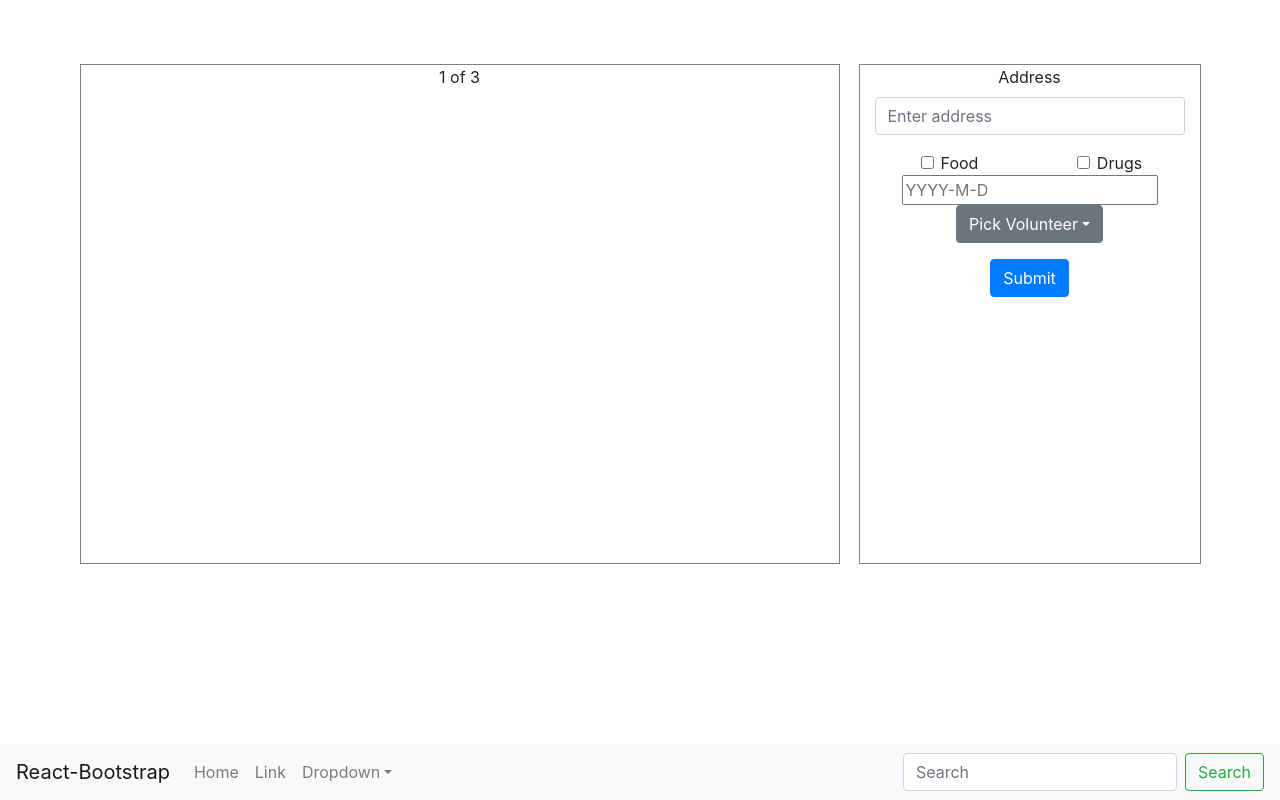
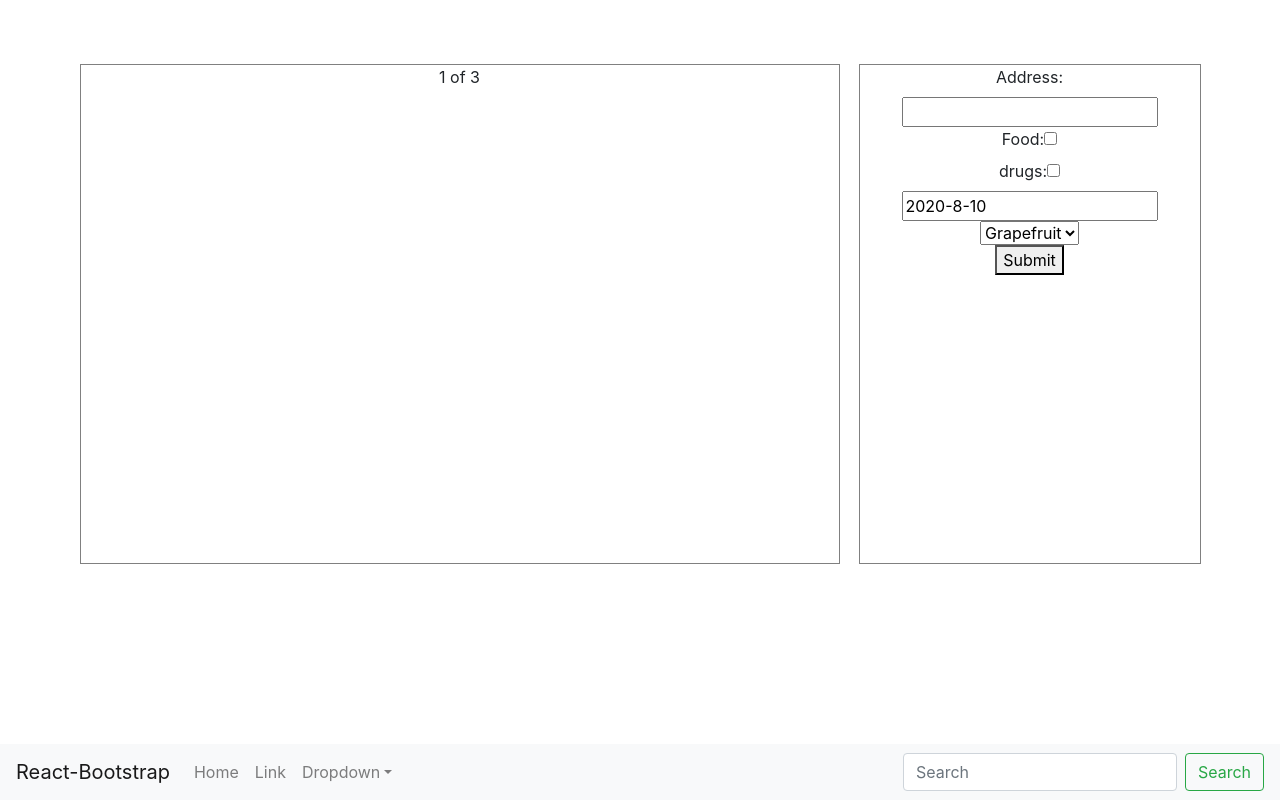
Before and after one commit to yohananha/Karov, a React (Create React App) app: page / in a window 1280 px wide. Built offline with nearby package versions, Linux system fonts and the light colour scheme.

Commit message:
different approach to the form

```diff
--- a/src/Components/Map/MapForm.js
+++ b/src/Components/Map/MapForm.js
@@ -1,46 +1,73 @@
-import React from 'react';
-import { Form ,Button, Container,Col,Dropdown} from 'react-bootstrap';
+// import React from 'react';
+// import { Form ,Button, Container,Col,Dropdown} from 'react-bootstrap';
 import DayPickerInput from 'react-day-picker/DayPickerInput';
 import 'react-day-picker/lib/style.css';
+import React, { Component } from 'react';
+import { Container } from 'react-bootstrap';
 
-const mapForm =()=>{
-    return(
-        <div id="mapForm">
+    class mapForm extends Component {
+      constructor() {
+        var today = new Date();
+        var currentDate = today.getFullYear()+'-'+(today.getMonth()+1)+'-'+today.getDate();
+        super();
+        this.state = {
+          address: '',
+          food: false,
+          drugs: false,
+          date:currentDate,
+          volunteer:''
+        };
+      }
+
+      onChange = (e) => {
+        this.setState({ [e.target.name]: e.target.value });
+
+      }
+
+      onCheck=(e)=>{
+          this.setState({[e.target.name]:e.target.checked})
+
+      }
+
+      onSubmit = (e) => {
+        e.preventDefault();
+        // get our form data out of state
+        const { address, food, drugs, date,volunteer } = this.state;
+      }
+
+      render() {
+        const { address, food, drugs, date, volunteer } = this.state;
+        return (
+            <div id="mapForm">
             <Container>
-                <Form>
-                    <Form.Group controlId="formBasicEmail">
-                        <Form.Label>Address</Form.Label>
-                        <Form.Control type="text" placeholder="Enter address" />
-                    </Form.Group>
-                    <Form.Row controlId="formBasicCheckbox">
-                        <Col>
-                        <Form.Check type="checkbox" label="Food" />
-                        </Col>
-                        <Col>
-                        <Form.Check type="checkbox" label="Drugs" />
-                        </Col>
-                    </Form.Row>
-                    <DayPickerInput onDayChange={day => console.log(day)} />
-                    <Form.Group controlId="Volunteer">
-                    <Dropdown>
-                        <Dropdown.Toggle variant="secondary" id="dropdownVolunteer">
-                            Pick Volunteer
-                        </Dropdown.Toggle>
+          <form onSubmit={this.onSubmit}>
+          <label>Address:</label><br/>
+            <input type="text" name="address" value={address} onChange={this.onChange} />
+            <br/>
+            <label>Food:</label>
+            <input type="checkbox" name="food"  defaultChecked={this.state.food} onChange={this.onCheck}  />
+            <br/>
+            <label>drugs:</label>
+            <input type="checkbox" name="drugs" defaultChecked={this.state.drugs} onChange={this.onCheck}/>
+            <br/>
 
-                        <Dropdown.Menu>
-                            <Dropdown.Item href="#/action-1">Action</Dropdown.Item>
-                            <Dropdown.Item href="#/action-2">Another action</Dropdown.Item>
-                            <Dropdown.Item href="#/action-3">Something else</Dropdown.Item>
-                        </Dropdown.Menu>
-                        </Dropdown>
-                    </Form.Group>
-                    <Button variant="primary" type="submit">
-                        Submit
-                    </Button>
-                    </Form>
-            </Container>
-        </div>
-    )
-}
+            <DayPickerInput name="date" value={date} onDayChange={day => console.log(day)}onChange={this.handleChnage} />
+            <br/>
 
-export default mapForm;
+            <select name="volunteer">
+                <option value="grapefruit">Grapefruit</option>
+                <option value="lime">Lime</option>
+                <option value="coconut">Coconut</option>
+                <option value="mango">Mango</option>
+            </select>
+            <br/>
+
+            <button type="submit">Submit</button>
+          </form>
+          </Container>
+          </div>
+        );
+      }
+    }
+
+    export default mapForm;
```
